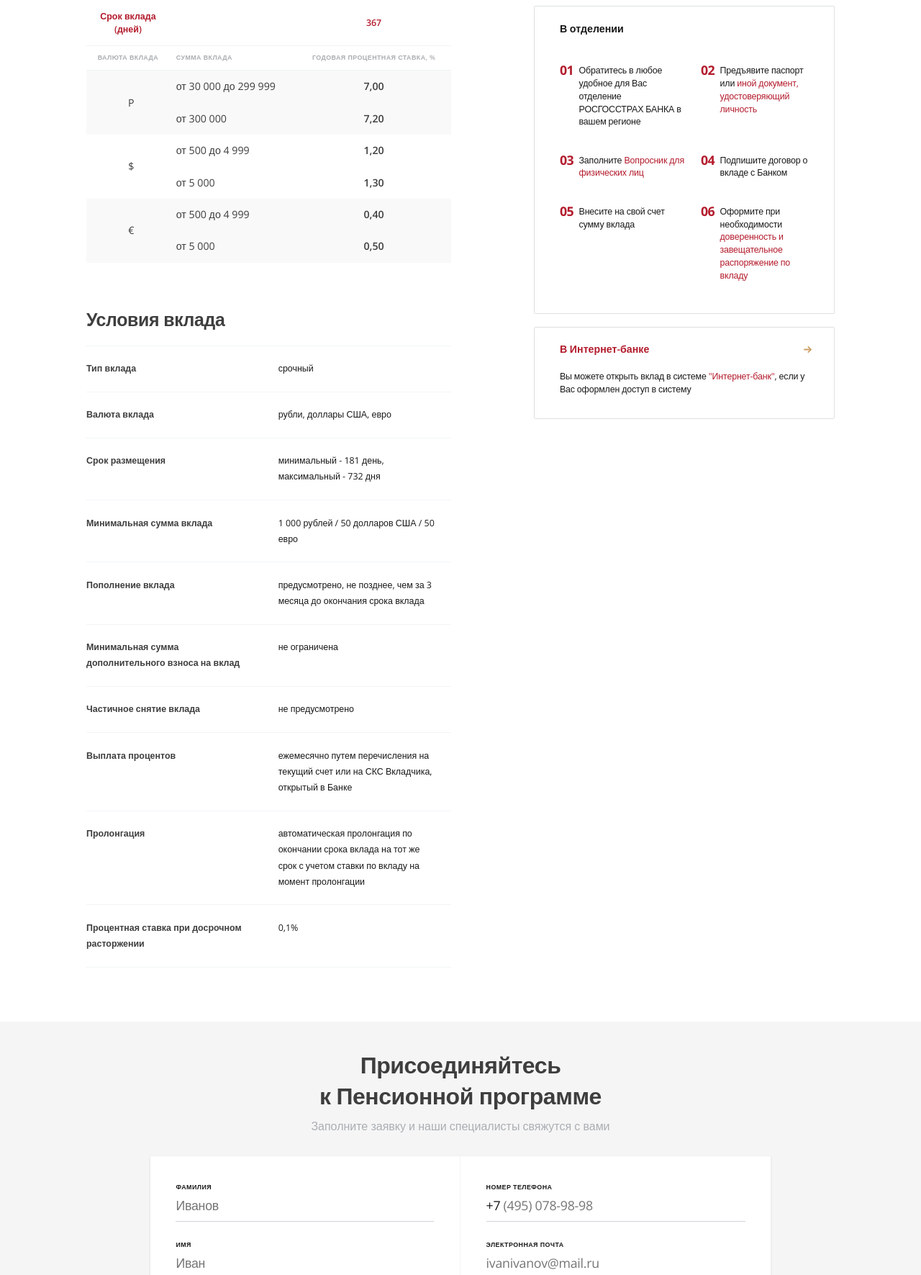
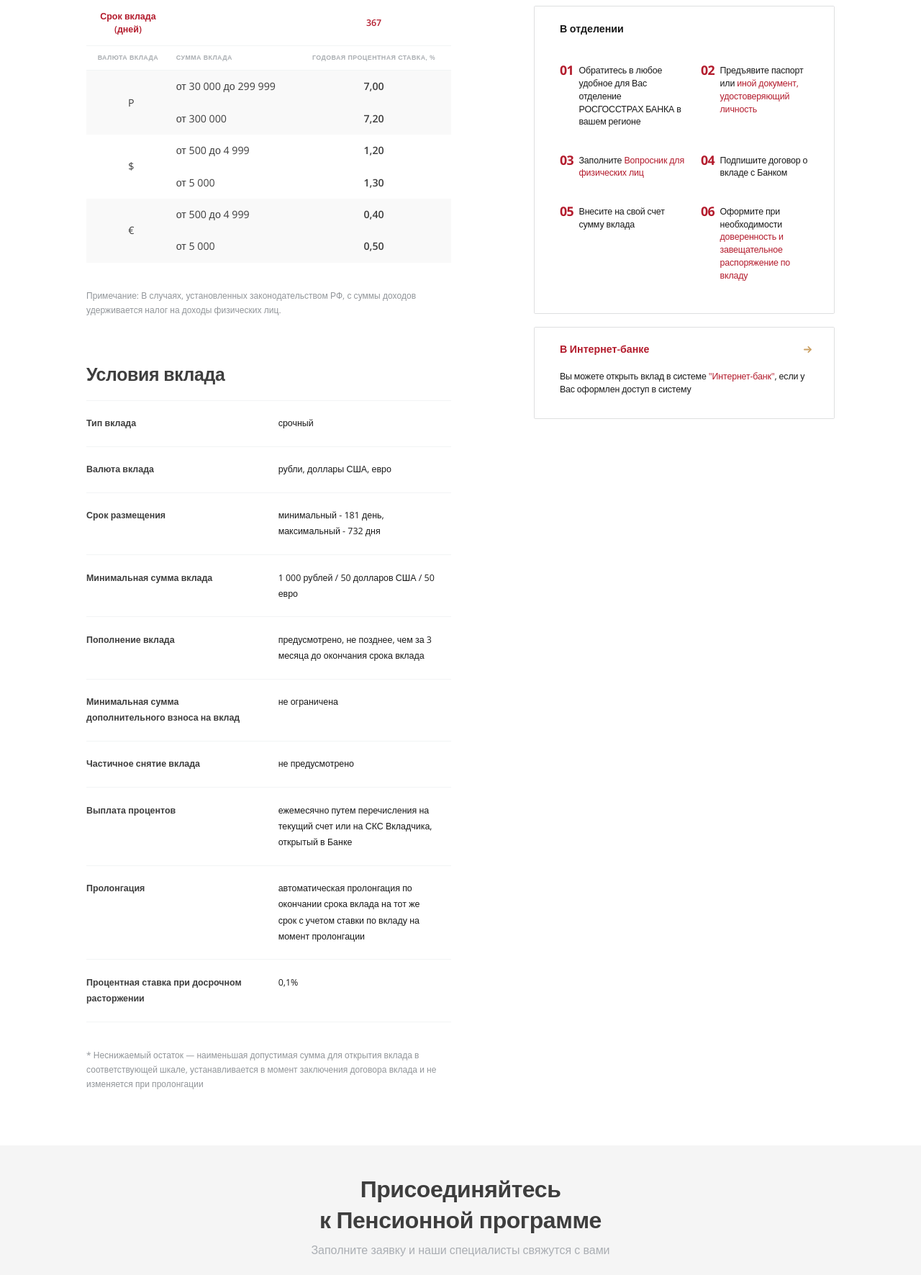
Before and after one commit to bestAIC/rgs, a PHP site: page /deposit/universal.php in a window 1280 px wide. Shown: the part 1491-3262 px from the top of the page at 72% size. Run offline with PHP 8.4, Linux system fonts and the light colour scheme; some libraries are stand-ins or nearby versions.

Commit message:
upd:универсальный вклад

```diff
--- a/static/deposit/universal.php
+++ b/static/deposit/universal.php
@@ -125,7 +125,9 @@
 									</tr>
 								</table>
 							</div>
-
+							<div class="deposit__text">
+								Примечание: В случаях, установленных законодательством РФ, с суммы доходов удерживается налог на доходы физических лиц.
+							</div>
 						</div>
 						<div class="deposit-info__block">
 							<h3>Условия вклада</h3>
@@ -196,6 +198,9 @@
 										0,1%
 									</div>
 								</div>
+							</div>
+							<div class="deposit__text">
+								* Неснижаемый остаток — наименьшая допустимая сумма для открытия вклада в соответствующей шкале, устанавливается в момент заключения договора вклада и не изменяется при пролонгации
 							</div>
 						</div>
 					</div>
```
